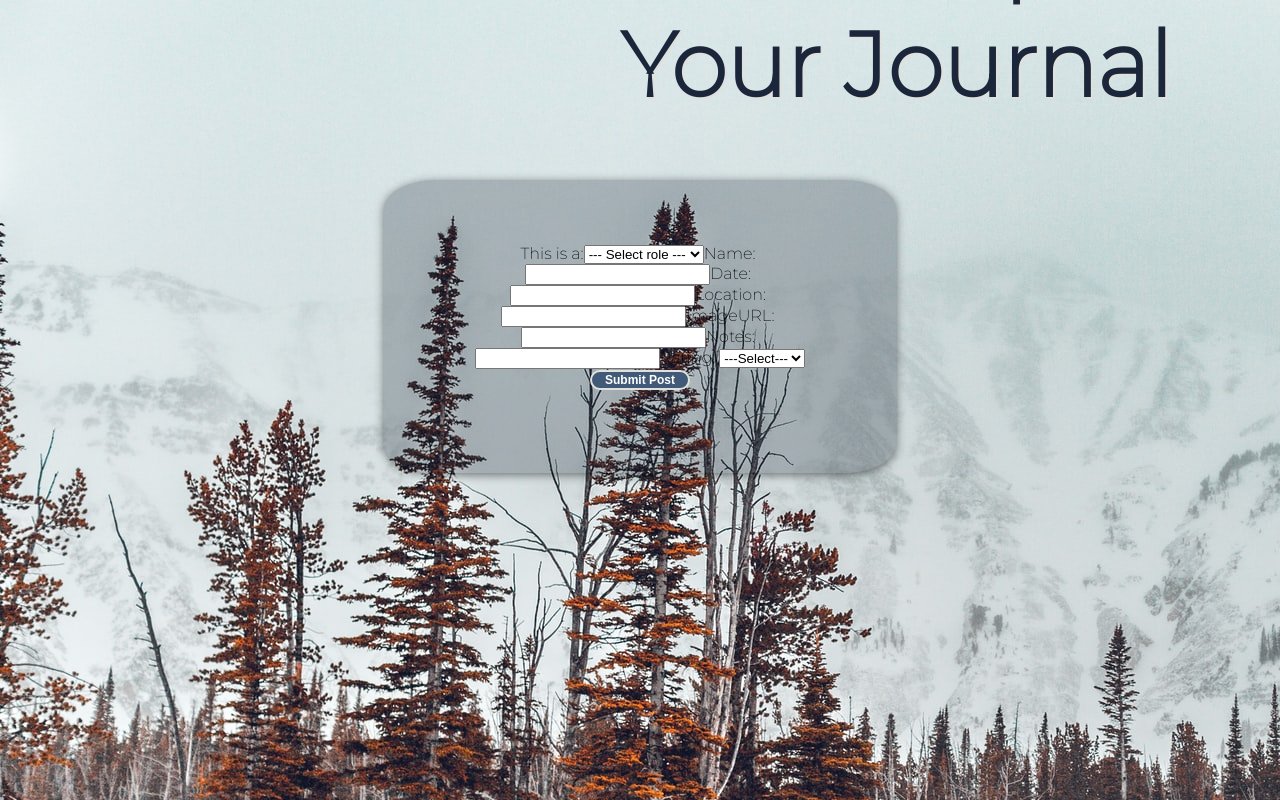
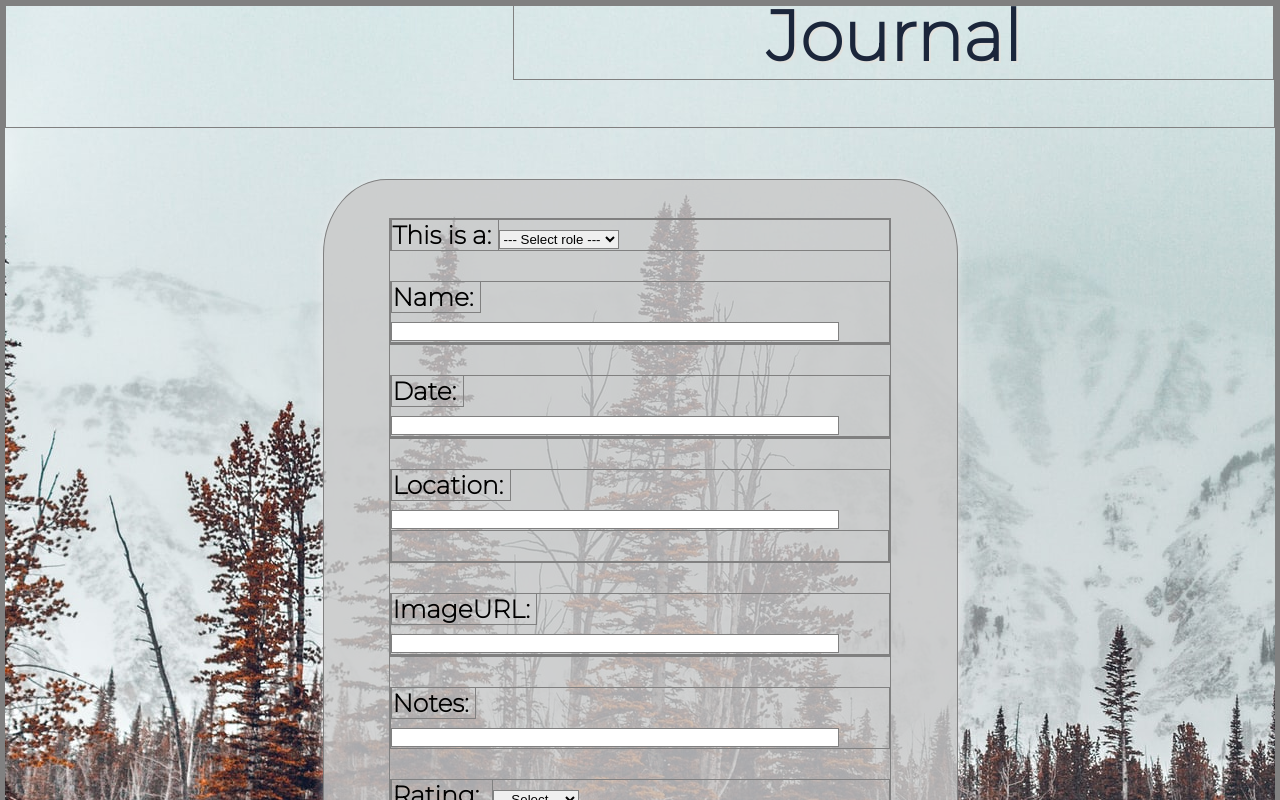
Before and after one commit to team-muskrat-expat-journal/front-end, a React (Create React App) app: page /postform in a window 1280 px wide. Shown: the top 800 px of the page. Built offline with nearby package versions, Linux system fonts and the light colour scheme.

Commit message:
finished styling the postform

```diff
--- a/package.json
+++ b/package.json
@@ -12,9 +12,11 @@
     "react-redux": "^7.2.2",
     "react-router-dom": "^5.2.0",
     "react-scripts": "4.0.0",
+    "reactstrap": "^8.7.1",
     "redux": "^4.0.5",
     "redux-logger": "^3.0.6",
     "redux-thunk": "^2.3.0",
+    "styled-components": "^5.2.1",
     "uuid": "^8.3.1",
     "web-vitals": "^0.2.4",
     "yup": "^0.29.3"
--- a/src/components/PostForm.js
+++ b/src/components/PostForm.js
@@ -1,8 +1,10 @@
 import React, { useState, useEffect } from "react";
 import { useHistory } from "react-router-dom";
 import axiosWithAuth from "../utils/axiosWithAuth";
+import * as yup from "yup";
 import styled from "styled-components";
-import * as yup from "yup";
+import { Button, FormGroup, Label } from "reactstrap";
+import "./Style/PostForm.css";
 
 const initalErrors = {
   name: "",
@@ -98,70 +100,78 @@ export default function PostForm(props) {
     <div className="post-form container">
       <header>
         <h1>Add a Trip to Your Journal</h1>
-        <div className="errors">
-          <div>{errors.tripname}</div>
-          <div>{errors.date}</div>
-          <div>{errors.imageURL}</div>
-        </div>
       </header>
-      <StyledForm>
-        <form className="form container" onSubmit={onSubmit}>
-          <label>
-            This is a:
+      <div className="form container">
+        <StyledForm onSubmit={onSubmit}>
+          <FormGroup>
+            <Label for="role">This is a:&nbsp;</Label>
             <select name="role" value={formValues.role} onChange={onChange}>
               <option value="">--- Select role ---</option>
               <option value="Person">Person</option>
               <option value="Place">Place</option>
               <option value="Thing">Thing</option>
             </select>
-          </label>
-          <label>
-            Name:&nbsp;
+          </FormGroup>
+          <br />
+          <FormGroup>
+            <Label for="name">Name:&nbsp;</Label>
             <input
               type="text"
               name="tripname"
               value={formValues.tripname}
               onChange={onChange}
             />
-          </label>
-          <label>
-            Date:&nbsp;
+            <div>{errors.tripname}</div>
+          </FormGroup>
+          <br />
+          <FormGroup>
+            <Label for="date">Date:&nbsp;</Label>
             <input
               type="text"
               name="date"
               value={formValues.date}
               onChange={onChange}
             />
-          </label>
-          <label>
-            Location:&nbsp;
+            <div>{errors.date}</div>
+          </FormGroup>
+          <br />
+          <FormGroup>
+            <Label for="location">Location:&nbsp;</Label>
             <input
               type="text"
               name="location"
               value={formValues.location}
               onChange={onChange}
             />
-          </label>
-          <label>
-            ImageURL:&nbsp;
+            <div>
+              <br />
+            </div>
+          </FormGroup>
+          <br />
+          <FormGroup>
+            <Label for="imageURL">ImageURL:&nbsp;</Label>
             <input
               type="text"
               name="imageURL"
               value={formValues.imageURL}
               onChange={onChange}
             />
-          </label>
-          <label>
-            Notes:&nbsp;
+
+            <div>{errors.imageURL}</div>
+          </FormGroup>
+          <br />
+          <FormGroup>
+            <Label for="notes">Notes:&nbsp;</Label>
             <input
               type="text"
               name="notes"
               value={formValues.notes}
               onChange={onChange}
             />
-          </label>
-          <label>
-            Rating:&nbsp;
+          </FormGroup>
+          <br />
+          <FormGroup>
+            <Label for="rating">Rating:&nbsp; </Label>
             <select name="rating" value={formValues.rating} onChange={onChange}>
               <option value="">---Select---</option>
               <option value="1">1</option>
@@ -170,25 +180,28 @@ export default function PostForm(props) {
               <option value="4">4</option>
               <option value="5">5</option>
             </select>
-          </label>
-          <button disabled={disabled} onSubmit={onSubmit}>
+          </FormGroup>
+          <br />
+          <Button disabled={disabled} onSubmit={onSubmit}>
             Submit Post
-          </button>
-        </form>
-      </StyledForm>
+          </Button>
+        </StyledForm>
+      </div>
     </div>
   );
 }
-
-const StyledForm = styled.div`
-  margin-top: 1%;
-  display: flex;
-  align-items: center;
-  justify-content: center;
-  margin-left: 30%;
-  background-color: rgba(13, 27, 42, 0.25);
-  box-shadow: 0 2px 10px rgba(0, 0, 0, 0.5);
-  width: 30%;
-  border-radius: 10%;
-  padding: 5%;
+const StyledForm = styled.form`
+  width: 90%;
+  font-size: 2.5rem;
+  label {
+    width: 60%;
+    dispaly: flex;
+  }
+  input {
+    width: 90%;
+    align-content: end;
+  }
+  button {
+    margin: 0 40% 3% 40%;
+  }
 `;
--- /dev/null
+++ b/src/components/Style/PostForm.css
@@ -0,0 +1,30 @@
+.post-form .container{
+    width:100%;
+    display:flex;
+    flex-direction: column;
+    margin:0 auto;
+    text-align: center;
+    justify-content: center;
+    align-items: center;
+}
+header h1{
+    font-size: 7rem;
+}
+.form.container{
+  display: flex;
+  align-items: center;
+  justify-content: center;
+  margin:4% 25%;
+  background-color: rgba(202, 202, 202, 0.822);
+  box-shadow: 0 2px 10px rgba(255, 245, 245, 0.5);
+  width: 50%;
+  border-radius: 10%;
+  padding: 3%;
+  text-align: start;
+
+}
+.form{
+    width: 100%;
+    font-size: 3rem;
+    font-weight: bolder;
+}
--- a/src/index.css
+++ b/src/index.css
@@ -1,4 +1,15 @@
+*{
+    box-sizing:border-box;
+    max-width:100%; /*you can never be bigger than your parent - this is going to stop that dreaded horizontal scroll bar*/
+    border:1px solid grey;
+}
+
+html{
+  font-size:62.5%;
+}
+
 body {
+  font-size:1.8rem;
   margin: 0;
   font-family: -apple-system, BlinkMacSystemFont, 'Segoe UI', 'Roboto', 'Oxygen',
     'Ubuntu', 'Cantarell', 'Fira Sans', 'Droid Sans', 'Helvetica Neue',
```
Also changed, not shown: 1 other file (tests, documents, lock files or other folders).
